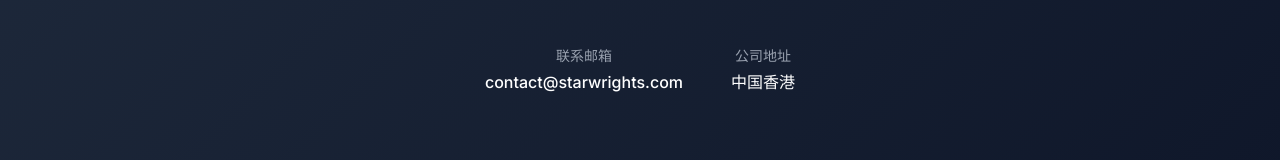
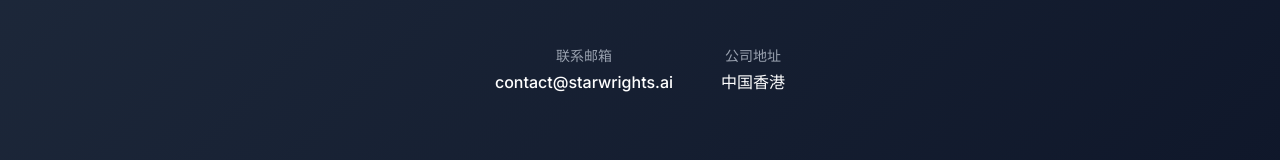
Before and after one commit to starwrights-org/starwrights-web, a Next.js app: page / in a window 1280 px wide. Shown: the part 2499-2659 px from the top of the page. Built offline with nearby package versions, Linux system fonts and the light colour scheme.

Commit message:
fix: update contact email to starwrights.ai domain

```diff
--- a/src/app/page.tsx
+++ b/src/app/page.tsx
@@ -230,7 +230,7 @@ export default function Home() {
           <div className="flex flex-col md:flex-row justify-center gap-12">
             <div>
               <div className="text-sm text-gray-400 mb-1">{t.contact.email}</div>
-              <div className="text-white font-medium">contact@starwrights.com</div>
+              <div className="text-white font-medium">contact@starwrights.ai</div>
             </div>
             <div>
               <div className="text-sm text-gray-400 mb-1">{t.contact.location}</div>
```
Also changed, not shown: 1 other file (tests, documents, lock files or other folders).
